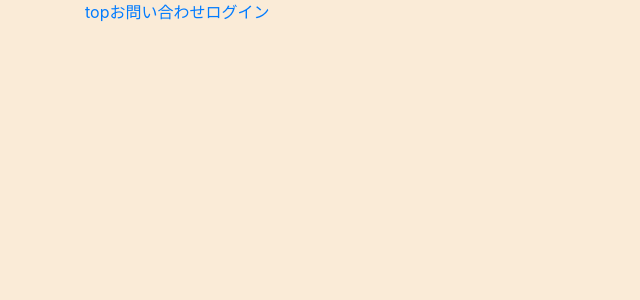
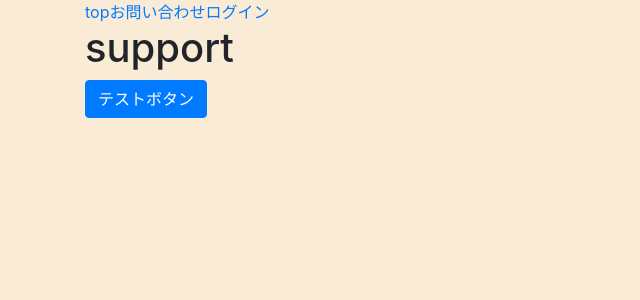
Before and after one commit to tako-eng-org/dog_foster_parent_app, a Nuxt app in the folder fosterParentDog/frontend/: page /support in a window 1280 px wide. Before the commit this address had no page. Shown: the top 300 px of the page, without its empty margins (0-640 px from the left). Built offline with nearby package versions, Linux system fonts and the light colour scheme.

Commit message:
#8 Add style.css

```diff
--- /dev/null
+++ b/fosterParentDog/frontend/pages/support.vue
@@ -0,0 +1,27 @@
+<template>
+  <div class="container">
+    <h1>support</h1>
+
+    <button type="submit"
+            class="btn btn-primary"
+            v-on:click="doEditConsole">
+      テストボタン
+    </button>
+
+  </div>
+</template>
+
+<script>
+// process.env.DEBUG = 'nuxt:*' // nuxt.jsについてログ出力する
+
+export default {
+  methods:{
+    doEditConsole() {
+      console.log("*****************support********************")
+    },
+  }
+}
+</script>
+
+<!-- cssはassetsから自動で読み込む-->
+<style></style>
```
